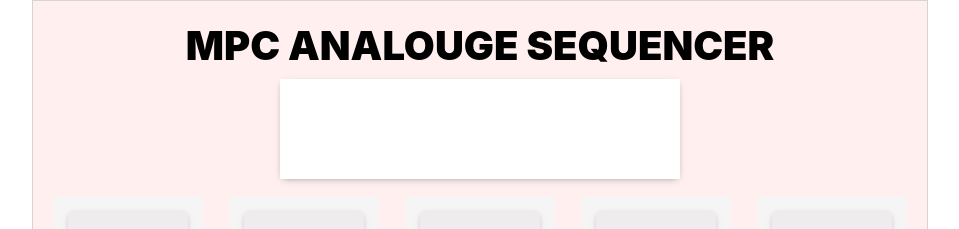
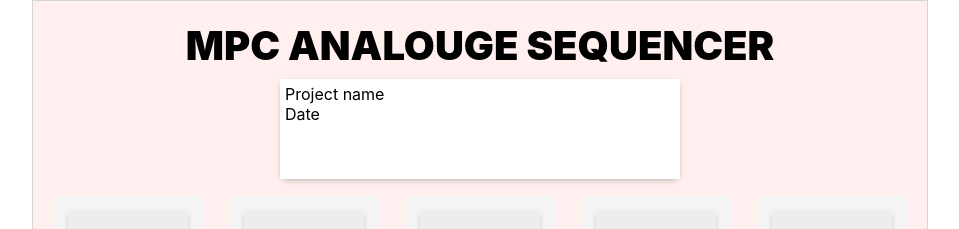
Before and after one commit to stephanbazbaz/moveo_test, a React (Create React App) app: page / in a window 1280 px wide. Shown: the top 229 px of the page, without its empty margins (160-1119 px from the left). Built offline with nearby package versions, Linux system fonts and the light colour scheme.

Commit message:
functionality test

```diff
--- a/src/comps/Screen.js
+++ b/src/comps/Screen.js
@@ -6,6 +6,8 @@ export default function Screen({  }) {
     return (
         <div className='screen-container '>
             <div className='screen-row box-shadow-screen'>
+             <div>Project name</div>
+             <div>Date</div>
             </div>
         </div>
     )
--- a/src/comps/style.scss
+++ b/src/comps/style.scss
@@ -66,9 +66,11 @@
         justify-content: center;
         margin: 0 0 2% 0;
         .screen-row {
+            box-sizing: border-box;
             width: 400px;
             height: 100px;
             background-color: white;
+            padding: 5px;
         }
     }
     .box-shadow-screen {
```
